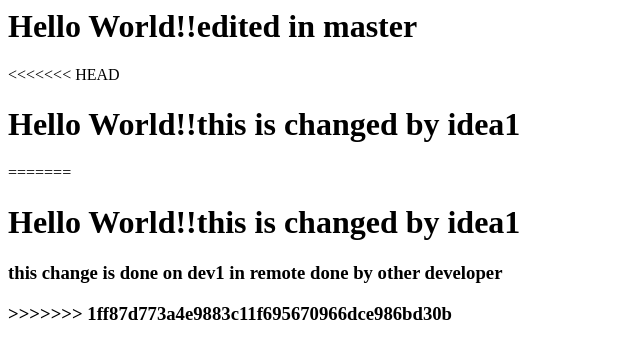
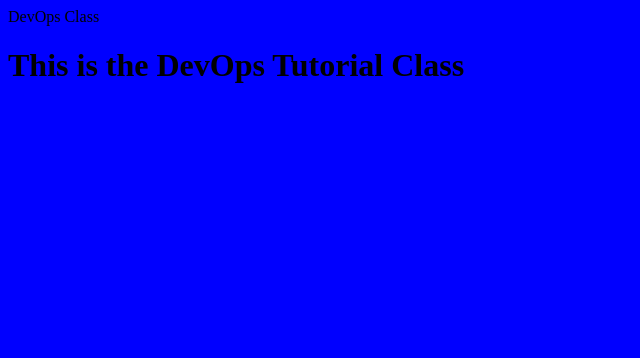
Before and after one commit to pratikadam007/webapp, a plain HTML site: page index.html in a window 1280 px wide. Shown: the whole page, without its empty margins (0-640 px from the left). Drawn offline with Linux system fonts and the light colour scheme.

Commit message:
brand new change

```diff
--- a/index.html
+++ b/index.html
@@ -1,8 +1,8 @@
-<html><h1>Hello World!!edited in master</h1></html>
-<<<<<<< HEAD
-<html><h1>Hello World!!this is changed by idea1</h1>
-<this is a local change>
-=======
-<html><h1>Hello World!!this is changed by idea1</h1></html>
-<h3>this change is done on dev1 in remote done by other developer<h3>
->>>>>>> 1ff87d773a4e9883c11f695670966dce986bd30b
+<html>
+<head>
+DevOps Class
+</head>
+<body align='centre' bgcolor='blue'>
+<h1>This is the DevOps Tutorial Class</h1>
+</body>
+</html>
```
